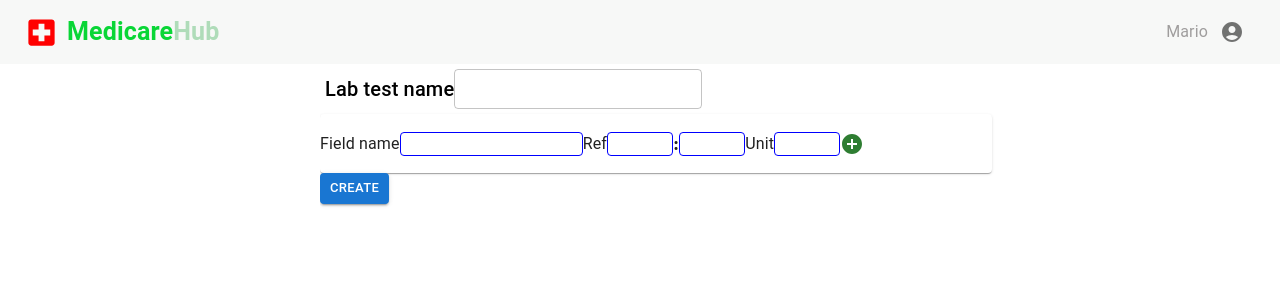
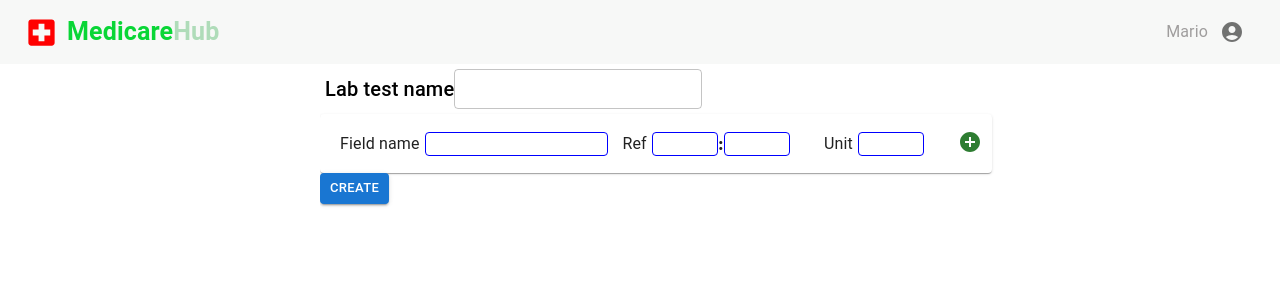
Before and after one commit to Bistec-UOM/MedicareHub_front, a React (Create React App) app in the folder front/: page /lab/temp in a window 1280 px wide. Shown: the top 300 px of the page. Built offline with nearby package versions, Linux system fonts and the light colour scheme.

Commit message:
template creation styling

```diff
--- a/front/src/pages/Lab_template.js
+++ b/front/src/pages/Lab_template.js
@@ -79,34 +79,53 @@ export default function Lab_template() {
 
 
               <Paper sx={{display:'flex',alignItems:'center',width:'70%'}}>
-                <div style={{display:'flex',alignItems:'center'}}>
-                  <Typography sx={{fontSize:'16px'}}>Field name</Typography>
+                <div style={{display:'flex',alignItems:'center',width:'45%',height:'100%'}}>
+                  <Typography sx={{fontSize:'16px',pl:'20px',mr:'5px'}}>Field name</Typography>
                   <input style={{height:'20px',borderRadius: '4px',border:'1px solid blue'}} onChange={(e)=>setFieldName(e.target.value)} value={fieldName}></input>
                 </div>
-                <div style={{display:'flex',alignItems:'center'}}>
-                  <Typography sx={{fontSize:'16px'}}>Ref</Typography>
+                <div style={{display:'flex',alignItems:'center',width:'30%',height:'100%'}}>
+                  <Typography sx={{fontSize:'16px',mr:'5px'}}>Ref</Typography>
                   <input style={{height:'20px',borderRadius: '4px',border:'1px solid blue',width:'60px'}} type='number' onChange={(e)=>setRefMin(e.target.value)} value={refMin}></input>
                 <h3>:</h3>
                   <input style={{height:'20px',borderRadius: '4px',border:'1px solid blue',width:'60px'}} type='number' onChange={(e)=>setRefMax(e.target.value)} value={refMax}></input>
                 </div>
-                <div style={{display:'flex',alignItems:'center'}}>
-                  <Typography sx={{fontSize:'16px'}}>Unit</Typography>
+                <div style={{display:'flex',alignItems:'center',width:'20%',height:'100%'}}>
+                  <Typography sx={{fontSize:'16px',mr:'5px'}}>Unit</Typography>
                   <input style={{height:'20px',borderRadius: '4px',border:'1px solid blue',width:'60px'}} onChange={(e)=>setUnit(e.target.value)} value={unit}></input>
                 </div>
-                <AddCircleIcon color='success' sx={{cursor:'pointer'}} onClick={addTestField}></AddCircleIcon>
+                <div style={{width:'5%',height:'100%'}}>
+                  <AddCircleIcon color='success' sx={{cursor:'pointer'}} onClick={addTestField}></AddCircleIcon>
+                </div>
               </Paper>
 
               {
                 testField.map((elm,indx)=>{
                   return(
-                  <div style={{display:'flex',width:'60%'}}>
-                      <Typography sx={{fontSize:'16px'}}>{elm.field}</Typography>
-                      <Typography sx={{fontSize:'16px'}}>{elm.min}</Typography>
-                      <Typography sx={{fontSize:'16px'}}>{elm.max}</Typography>
-                      <Typography sx={{fontSize:'16px'}}>{elm.unit}</Typography>
-                      <HighlightOffIcon color='error' sx={{cursor:'pointer'}} onClick={()=>deleteTestField(elm.field)} ></HighlightOffIcon>
-                      {indx!=0 ? <KeyboardDoubleArrowUpIcon style={{cursor:'pointer'}} onClick={()=>{swapElement(indx,indx-1)}}></KeyboardDoubleArrowUpIcon>: ''}
-                      {indx==(testField.length-1) ? '' : <KeyboardDoubleArrowDownIcon style={{cursor:'pointer'}} onClick={()=>{swapElement(indx,indx+1)}}></KeyboardDoubleArrowDownIcon>}
+                  <div style={{display:'flex',justifyContent:'space-between',width:'70%',height:'30px',backgroundColor:'yellow'}}>
+                      <div style={{width:'45%',height:'100%'}}>
+                        <Typography sx={{fontSize:'16px'}}>{elm.field}</Typography>
+                      </div>
+                      <div style={{width:'15%',height:'100%'}}>
+                        <Typography sx={{fontSize:'16px',textAlign:'right'}}>{elm.min}{' -'}</Typography>
+                      </div>
+                      <div style={{width:'15%',height:'100%'}}>
+                        <Typography sx={{fontSize:'16px',pl:'4px'}}>{elm.max}</Typography>
+                      </div>
+                      <div style={{width:'10%',height:'100%'}}>
+                        <Typography sx={{fontSize:'16px'}}>{elm.unit}</Typography>
+                      </div>
+
+                      <div style={{width:'10%',height:'100%',display:'flex',justifyContent:'flex-end'}}>
+                        {indx!=0 ? <KeyboardDoubleArrowUpIcon style={{cursor:'pointer'}} onClick={()=>{swapElement(indx,indx-1)}}></KeyboardDoubleArrowUpIcon>: ''}
+
+                        {indx==(testField.length-1) ? '' : <KeyboardDoubleArrowDownIcon style={{cursor:'pointer'}} onClick={()=>{swapElement(indx,indx+1)}}></KeyboardDoubleArrowDownIcon>}
+                      </div>
+
+                      <div style={{width:'5%',height:'100%',display:'flex',justifyContent:'flex-end'}}>
+                         <HighlightOffIcon color='error' sx={{cursor:'pointer'}} onClick={()=>deleteTestField(elm.field)} ></HighlightOffIcon>
+                      </div>
+
+
                   </div>
                   )
                 })
```
